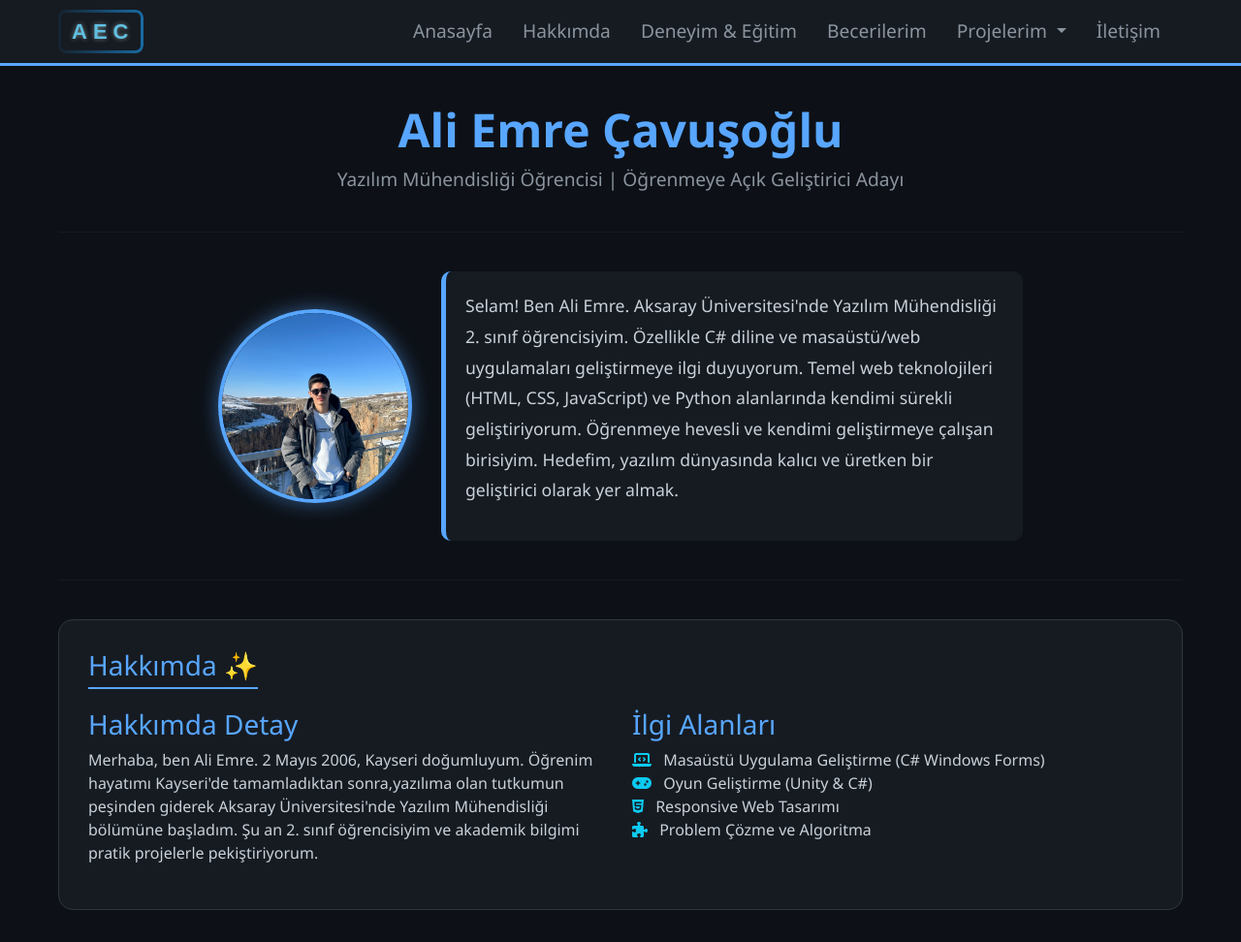
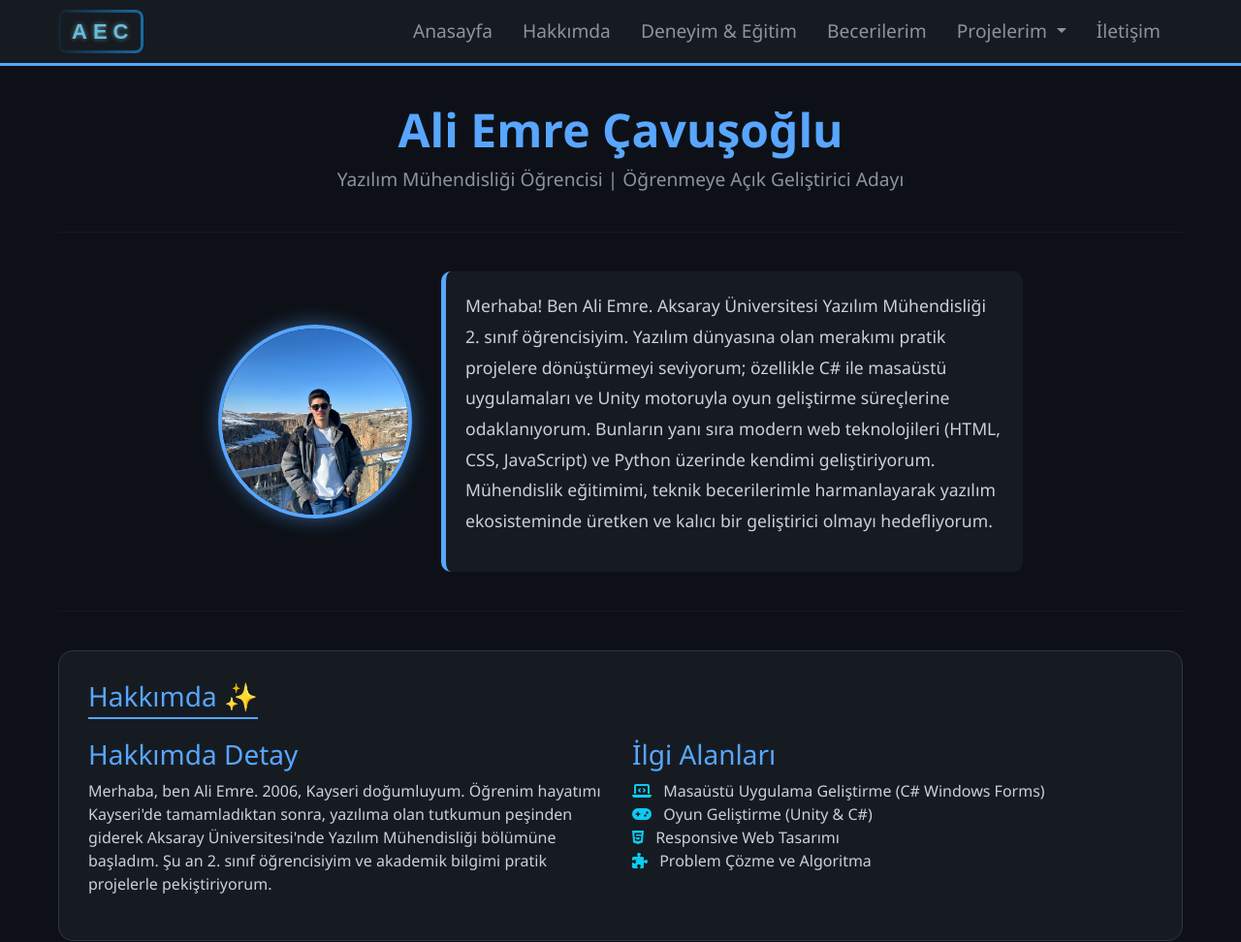
Before and after one commit to aliemrecavusoglu/portfolio, a plain HTML site: page index.html in a window 1280 px wide. Shown: the top 972 px of the page at 97% size. Drawn offline with nearby package versions, Linux system fonts and the light colour scheme.

Commit message:
Update index.html

```diff
--- a/index.html
+++ b/index.html
@@ -664,11 +664,12 @@
                 <img src="resimler/kendim.jpg" alt="Profil Fotoğrafı">
             </div>
             <div class="profil-tanitim">
-                <p>Selam! Ben Ali Emre. Aksaray Üniversitesi'nde Yazılım Mühendisliği 2. sınıf öğrencisiyim.
-                    Özellikle C# diline ve masaüstü/web uygulamaları geliştirmeye ilgi duyuyorum.
-                    Temel web teknolojileri (HTML, CSS, JavaScript) ve Python alanlarında kendimi sürekli
-                    geliştiriyorum. Öğrenmeye hevesli ve kendimi geliştirmeye çalışan birisiyim.
-                    Hedefim, yazılım dünyasında kalıcı ve üretken bir geliştirici olarak yer almak.
+                <p>Merhaba! Ben Ali Emre. Aksaray Üniversitesi Yazılım Mühendisliği 2. sınıf öğrencisiyim.
+                    Yazılım dünyasına olan merakımı pratik projelere dönüştürmeyi seviyorum;
+                    özellikle C# ile masaüstü uygulamaları ve Unity motoruyla oyun geliştirme süreçlerine odaklanıyorum.
+                    Bunların yanı sıra modern web teknolojileri (HTML, CSS, JavaScript) ve Python üzerinde
+                    kendimi geliştiriyorum. Mühendislik eğitimimi, teknik becerilerimle harmanlayarak
+                    yazılım ekosisteminde üretken ve kalıcı bir geliştirici olmayı hedefliyorum.
                 </p>
             </div>
         </div>
@@ -680,8 +681,8 @@
             <div class="row">
                 <div class="col-md-6">
                     <h3>Hakkımda Detay</h3>
-                    <p>Merhaba, ben Ali Emre. 2 Mayıs 2006, Kayseri doğumluyum. Öğrenim hayatımı Kayseri'de
-                        tamamladıktan sonra,yazılıma olan tutkumun peşinden giderek Aksaray Üniversitesi'nde
+                    <p>Merhaba, ben Ali Emre. 2006, Kayseri doğumluyum. Öğrenim hayatımı Kayseri'de
+                        tamamladıktan sonra, yazılıma olan tutkumun peşinden giderek Aksaray Üniversitesi'nde
                         Yazılım Mühendisliği bölümüne başladım.
                         Şu an 2. sınıf öğrencisiyim ve akademik bilgimi pratik projelerle pekiştiriyorum.
                     </p>
@@ -811,7 +812,7 @@
                     </p>
                     <span class="tech-stack">
                         <i class="fa-solid fa-code me-1"></i>
-                        Teknolojiler: HTML5, CSS3, JavaScript, jQuery, Bootstrap 5
+                        Teknolojiler: HTML5, CSS3, JavaScript, Bootstrap 5
                     </span>
                 </div>
             </a>
```
